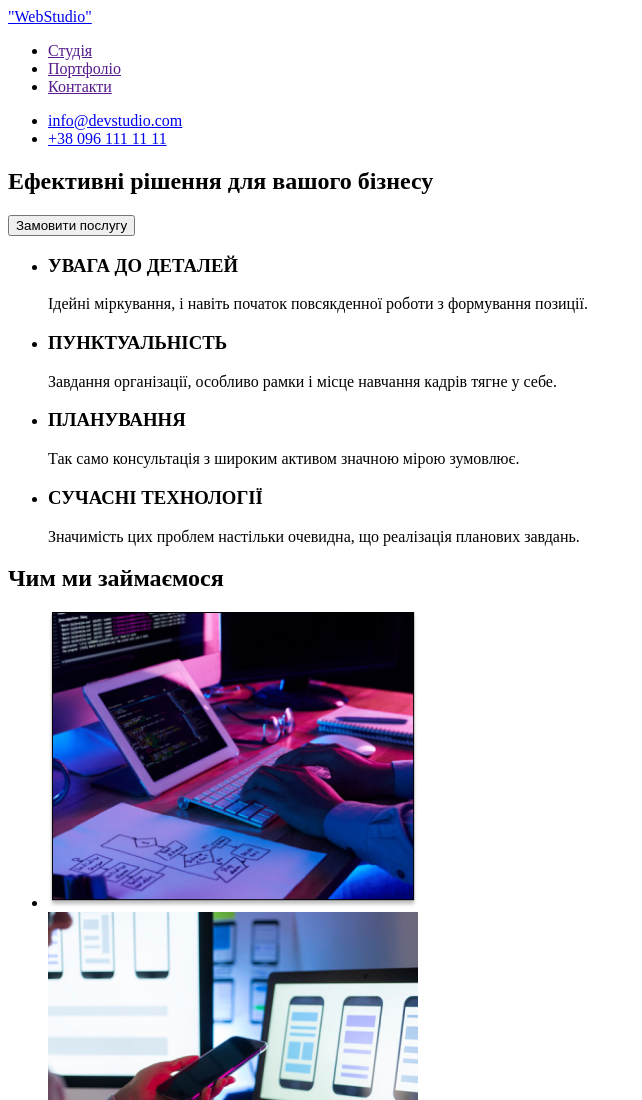
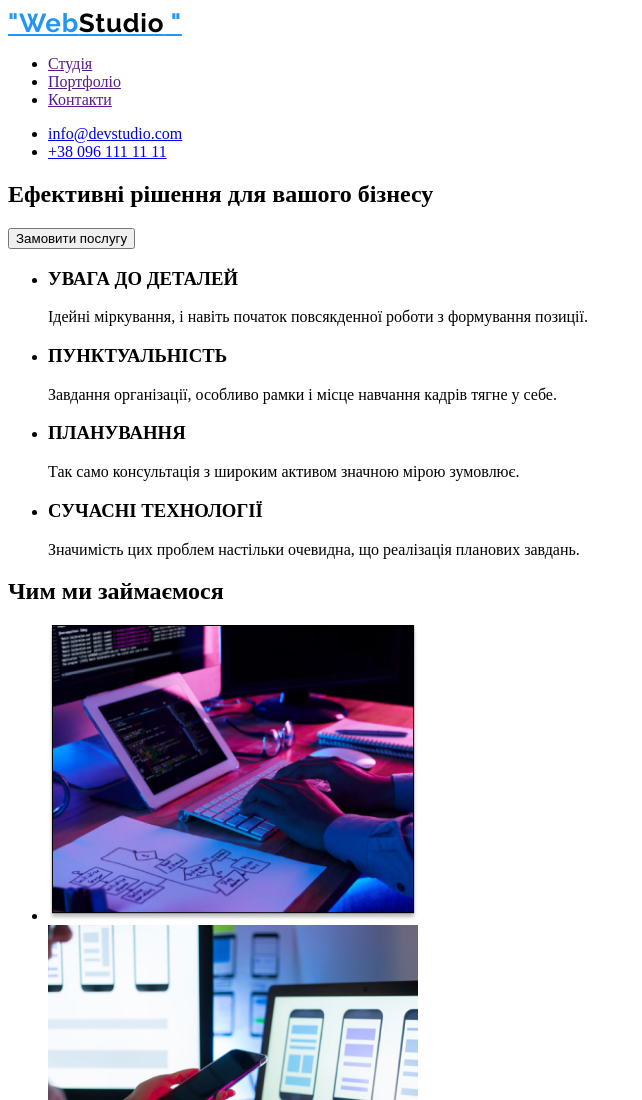
Before and after one commit to oleg85rom/goit-markup-hw-01-, a plain HTML site: page index.html in a window 1280 px wide. Shown: the top 1100 px of the page, without its empty margins (0-642 px from the left). Drawn offline with Linux system fonts and the light colour scheme.

Commit message:
OPEN EDITORS

```diff
--- /dev/null
+++ b/css/style.css
@@ -0,0 +1,12 @@
+.logo{
+ font-family: 'Raleway';
+font-style: normal;
+font-weight: 700;
+font-size: 26px;
+line-height: 31px;
+letter-spacing: 0.03em;
+color: #2196F3;
+}
+.logo-heder{
+color: #000000;
+}
--- a/index.html
+++ b/index.html
@@ -5,11 +5,19 @@
     <meta http-equiv="X-UA-Compatible" content="IE=edge">
     <meta name="viewport" content="width=device-width, initial-scale=1.0">
     <title>WebStudio</title>
+    <link rel="preconnect" href="https://fonts.googleapis.com">
+    <link rel="preconnect" href="https://fonts.gstatic.com" crossorigin>
+    <link href="https://fonts.googleapis.com/css2?family=Raleway:wght@700&family=Roboto:wght@400;500;700;900&display=swap"
+     rel="stylesheet">
+
+    <link rel="stylesheet" href="./css/style.css">
+
 </head>
 <body>
     <header>
          <nav >
-            <a href="./index.html">"WebStudio"</a>
+            <a class="logo" href="./index.html">"Web<span class="logo-heder">Studio</span> "</a>
+
         <ul>
             <li><a href=""> Студія</a></li>
             <li><a href="">Портфоліо</a></li>
```
